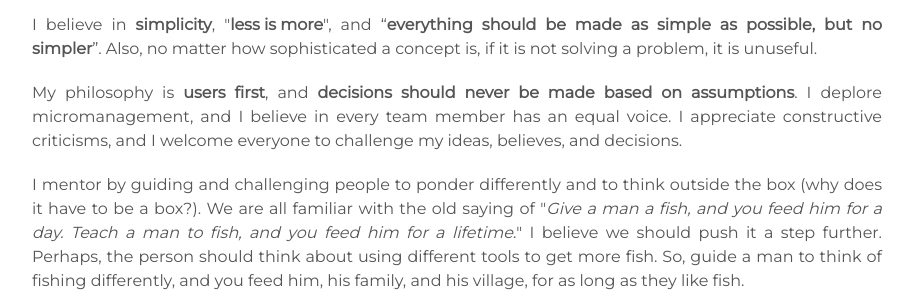
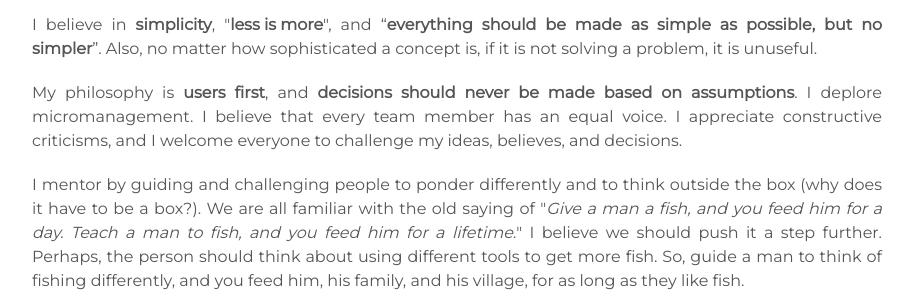
Before and after one commit to mingkichong/mingkichong.github.io, a Jekyll site: the page built from index.html, in a window 1280 px wide and 900 px high, scrolled down 2371 px. Shown: the part 177-477 px from the top of the window, without its empty margins (183-1096 px from the left). Built offline with Jekyll 4.4.1, drawn with Linux system fonts in a browser that asks for light colours.

Commit message:
update philosophy section

```diff
--- a/_includes/about.html
+++ b/_includes/about.html
@@ -27,7 +27,7 @@
 </div>
 <div class="about_details">
   My philosophy is <strong>users first</strong>, and <strong>decisions should never be made based on assumptions</strong>.
-  I deplore micromanagement, and I believe in every team member has an equal voice.
+  I deplore micromanagement. I believe that every team member has an equal voice.
   I appreciate constructive criticisms, and I welcome everyone to challenge my ideas, believes, and decisions.
 </div>
 <div class="about_details">
```
